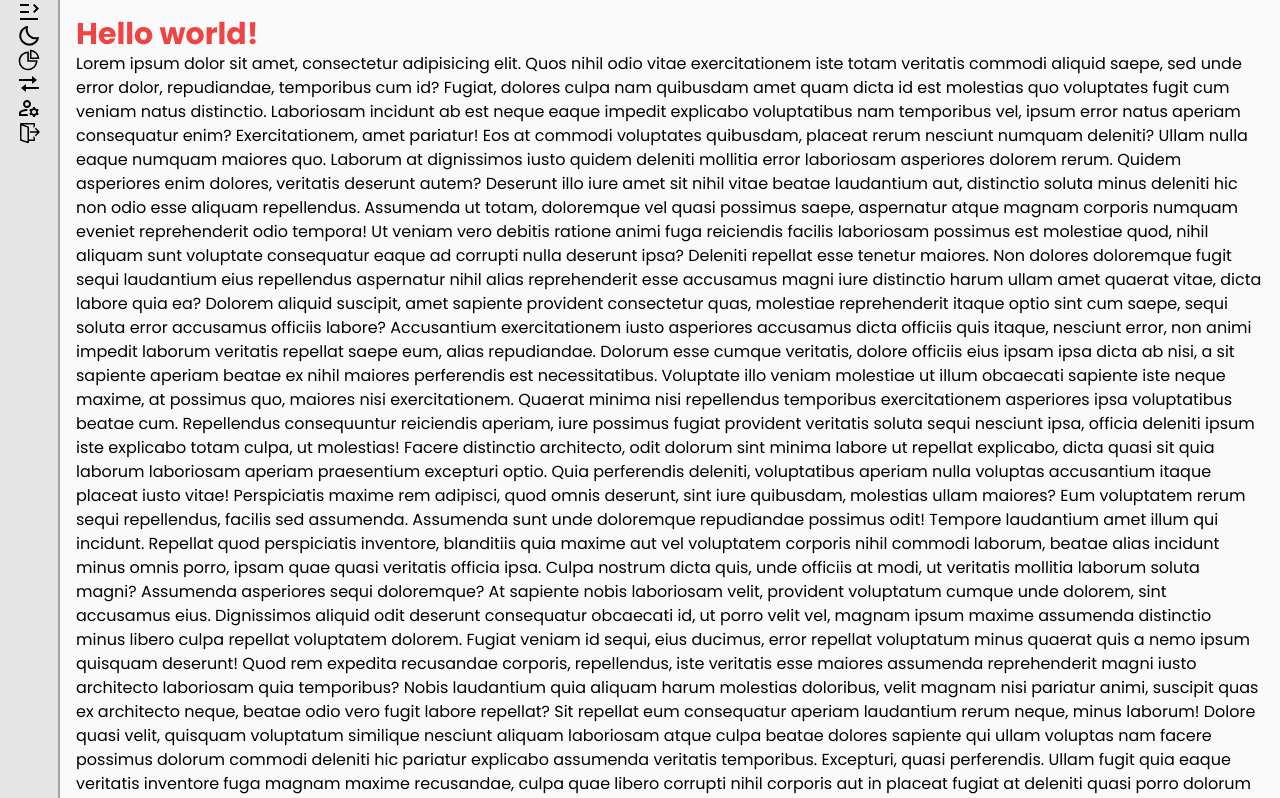
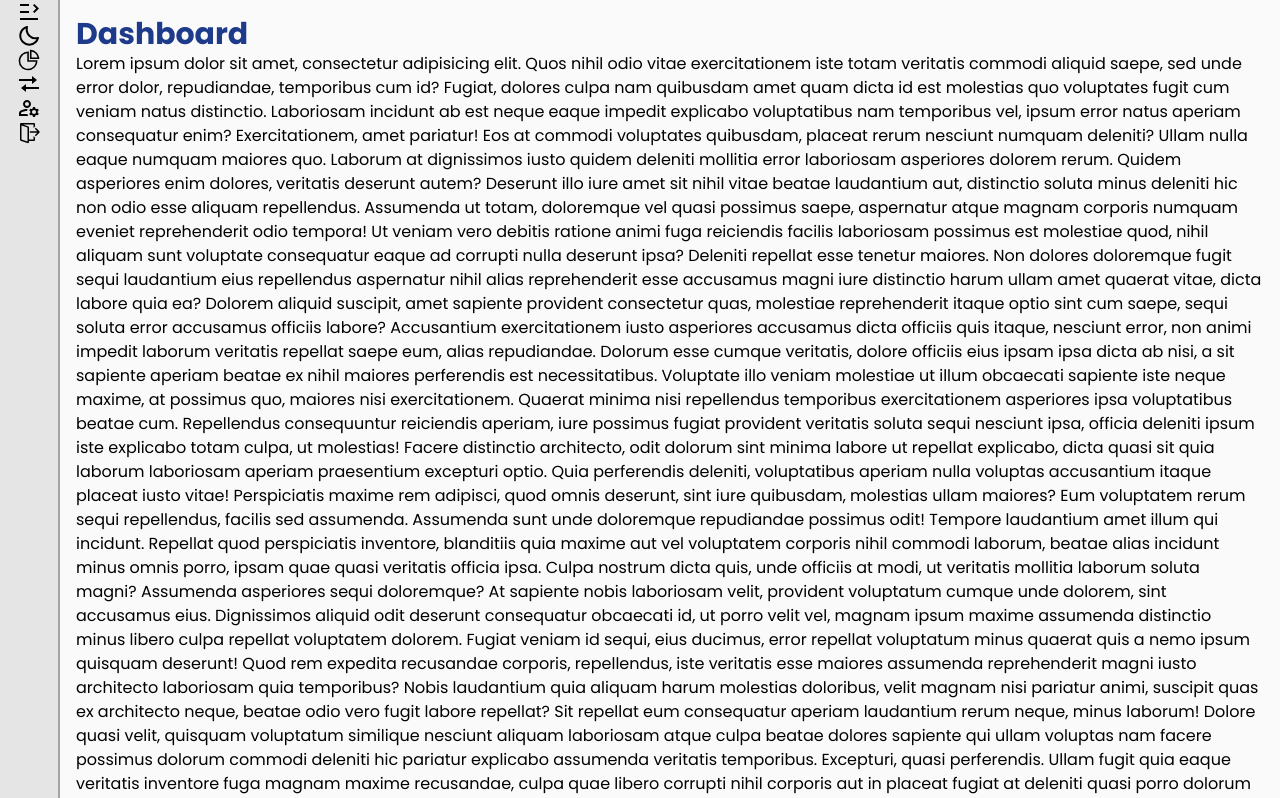
Before and after one commit to BolaGhaly/Admin-Dashboard, a Next.js app: page / in a window 1280 px wide. Shown: the top 798 px of the page. Built offline with nearby package versions, Linux system fonts and the light colour scheme.

Commit message:
Update color themes for light and dark modes

```diff
--- a/components/Sidebar.tsx
+++ b/components/Sidebar.tsx
@@ -18,7 +18,7 @@ const Sidebar = () => {
     <nav
       className={`fixed min-h-full top-0 left-0 border-r-2 border-neutral-400 ${
         openSideBar ? "w-[200px]" : "w-[60px]"
-      } ${darkMode ? "bg-neutral-700" : "bg-neutral-200"}`}
+      } ${darkMode ? "bg-neutral-800" : "bg-neutral-200"}`}
       ref={ref}
     >
       <div
--- a/pages/index.tsx
+++ b/pages/index.tsx
@@ -18,15 +18,15 @@ const index = () => {
       </Head>
       <div
         className={`${
-          darkMode ? "bg-neutral-800" : "bg-neutral-50"
+          darkMode ? "bg-neutral-900" : "bg-neutral-50"
         }  p-4 ml-[60px] antialiased transition-colors duration-500`}
       >
         <h1
           className={`${
-            darkMode ? "text-white" : "text-red-500"
+            darkMode ? "text-blue-300" : "text-blue-900"
           } text-3xl font-bold`}
         >
-          Hello world!
+          Dashboard
         </h1>
 
         <p className={`${darkMode ? "text-white" : "text-black"}`}>
```
